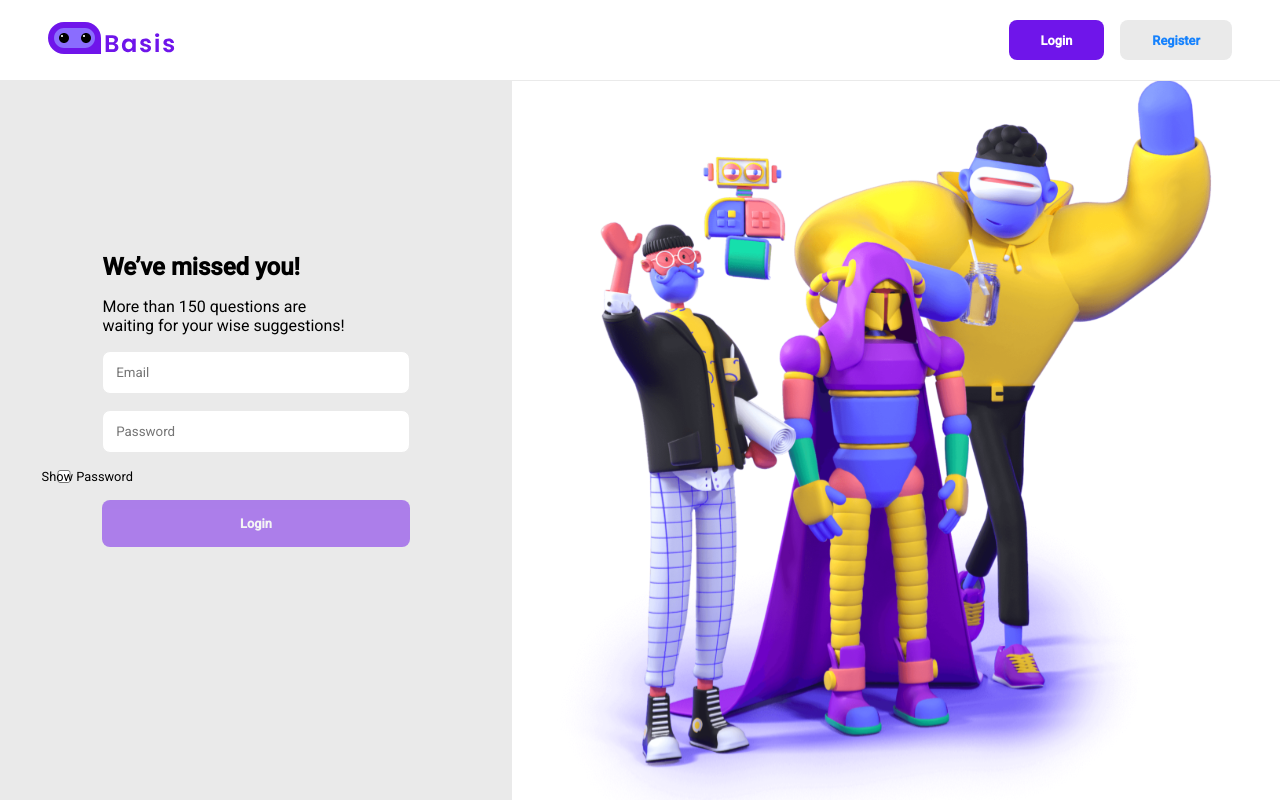
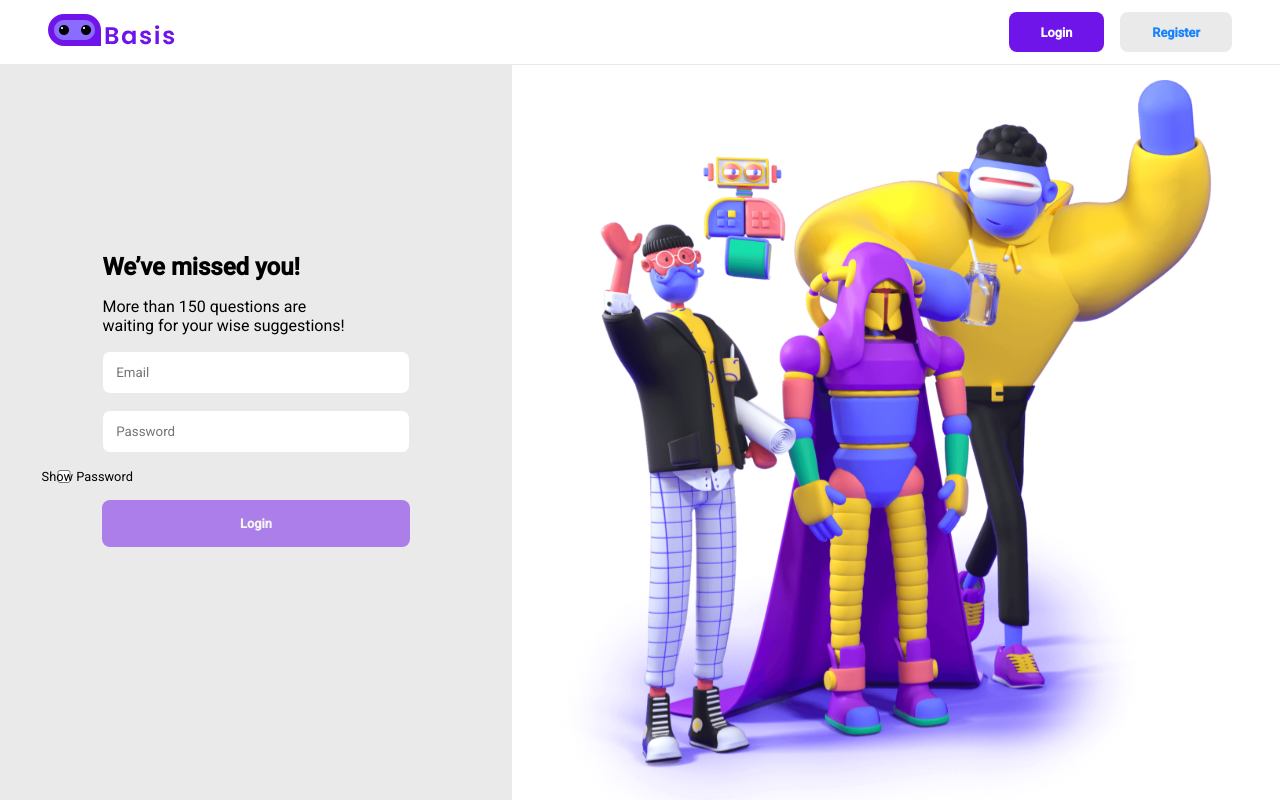
Before and after one commit to rg-km/final-project-engineering-6, a React (Create React App) app in the folder frontend/: page /login in a window 1280 px wide. Built offline with nearby package versions, Linux system fonts and the light colour scheme.

Commit message:
feat: change styling button and sidebar

```diff
--- a/frontend/src/components/Button/Button.scss
+++ b/frontend/src/components/Button/Button.scss
@@ -1,4 +1,4 @@
-@import '../../App.scss';
+@import "../../App.scss";
 
 .btn-login,
 .btn-submit {
@@ -23,7 +23,7 @@
   box-shadow: 0 5px 10px 2px rgba($color: #000000, $alpha: 0.3);
 
   @include breakpoint(md) {
-    bottom: 8rem;
+    bottom: 2rem;
     right: 2rem;
   }
 }
--- a/frontend/src/components/Post Content/PostContent.scss
+++ b/frontend/src/components/Post Content/PostContent.scss
@@ -1,4 +1,4 @@
-@import '../../App.scss';
+@import "../../App.scss";
 
 .content-container {
   @include post-container();
@@ -145,6 +145,8 @@
       flex-direction: column;
       gap: 0.5rem;
       flex: 9;
+      text-align: left;
+      // display: none;
 
       .content-title {
         @include breakpoint(md) {
--- a/frontend/src/components/PostCard/PostCard.scss
+++ b/frontend/src/components/PostCard/PostCard.scss
@@ -1,4 +1,4 @@
-@import '../../App.scss';
+@import "../../App.scss";
 
 a {
   color: black;
--- a/frontend/src/components/navbar/Navbar.scss
+++ b/frontend/src/components/navbar/Navbar.scss
@@ -8,7 +8,7 @@ header {
   // position: fixed;
   nav {
     width: 100%;
-    height: 10vh;
+    height: 8vh;
     padding: 0 3rem;
     display: flex;
     justify-content: space-between;
@@ -43,6 +43,9 @@ header {
         a {
           color: $SubTitleText;
           margin-right: 3rem;
+          @include breakpoint(md) {
+            margin-right: 1rem;
+          }
         }
       }
       .notification a {
```
